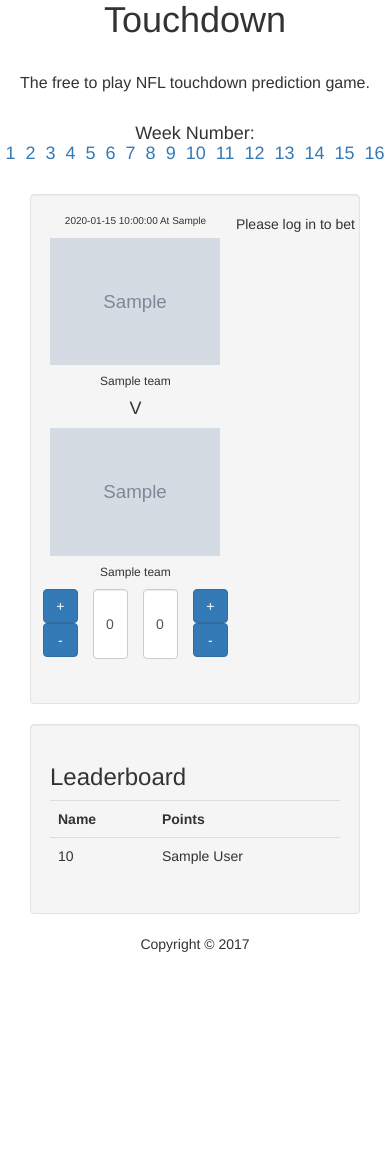
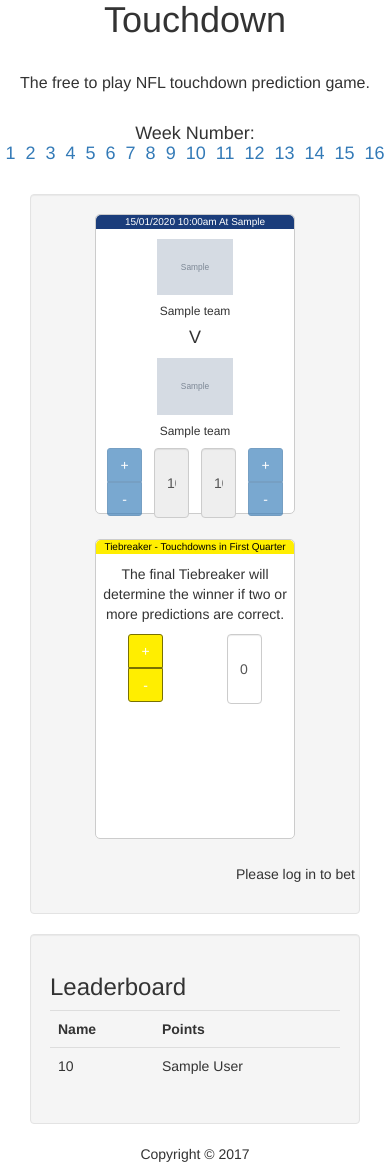
Before and after one commit to MattBarcroft/Total-Touchdowns, a PHP site: page / in a window 390 px wide. Shown: the part 181-1355 px from the top of the page. Before the commit the page ends 1133 px from the top, so only its background shows below. Run offline with PHP 8.4, Linux system fonts and the light colour scheme; tables that the repository leaves empty hold one stand-in row (values such as "Sample post"); grey boxes marked "Sample" are stand-in pictures; some libraries are stand-ins or nearby versions.

Commit message:
improved responsiveness and introduced tiebreaker

```diff
--- a/content/style/main.css
+++ b/content/style/main.css
@@ -1,4 +1,4 @@
-.individual-game{
+.individual-game {
   margin: 10px 0;
   background-color: #ccc;
   border-color: #ddd;
@@ -8,93 +8,199 @@
   box-shadow: none;
   height: 150px;
 }
-.game-header{
+
+.game-header {
   text-align: center;
 }
-.team-name-header{
-  height:40px;
+
+.team-name-header {
+  height: 40px;
 }
-#navbar-upper{
-  background-color:#1b3c7b;
+
+#navbar-upper {
+  background-color: #1b3c7b;
 }
-#navbar-lower{
-  background-color:#0b2352;
+
+#navbar-lower {
+  background-color: #0b2352;
 }
-.navbar-header>a, .nav>li>a{
-  color:rgb(189, 189, 189)!important;
+
+.navbar-header>a,
+.nav>li>a {
+  color: rgb(189, 189, 189)!important;
 }
-.navbar-header>a:hover, .nav>li>a:hover{
-  color:#ffffff!important;
+
+.navbar-header>a:hover,
+.nav>li>a:hover {
+  color: #ffffff!important;
 }
+
 body {
   padding-top: 50px;
 }
-.sidebar-leaderboard{
+
+.sidebar-leaderboard {
   background-color: #e9ecef;
   border-radius: .3rem;
 }
-.card-img-top{
-  width:100%;
+
+.card-img-top {
+  width: 100%;
 }
-.table>tbody>tr>th, .table>tbody>tr>td{
+
+.card {
+  background-color: white;
+  border-color: rgb(121, 121, 121);
+  border: solid #ccc;
+  border-width: 1px;
+  -webkit-border-radius: 5px;
+  -moz-border-radius: 5px;
+  border-radius: 5px;
+}
+
+.card-inner {
+  padding: 0 5px 5px 5px;
+}
+
+.table>tbody>tr>th,
+.table>tbody>tr>td {
   font-size: 14px;
 }
 
-.btn-addsubtract-score,  .input-bet-scores {
-  width:35px;
+.btn-addsubtract-score,
+.input-bet-scores {
+  width: 35px;
   margin: 0 auto;
 }
-.input-bet-scores{
-  height:70px;
-  width:35px;
+
+.btn-gold {
+  background-color: #ffee00;
+  border-color: #797100;
+  color: #fff;
 }
 
-p.card-text{
-      font-size: 10px;
+.btn-gold:hover {
+  background-color: #ddcb00;
 }
+
+.input-bet-scores {
+  height: 70px;
+  width: 35px;
+}
+
+p.card-text {
+  font-size: 10px;
+  background-color: #1b3d7b;
+  -webkit-border-top-left-radius: 5px;
+  -webkit-border-top-right-radius: 5px;
+  -moz-border-radius-topleft: 5px;
+  -moz-border-radius-topright: 5px;
+  border-top-left-radius: 5px;
+  border-top-right-radius: 5px;
+  color: white;
+}
+
+#tiebreaker-header {
+  background-color: #ffee00;
+  color: black;
+}
+
+.text-align-center {
+  text-align: center;
+}
+
 
 /*POSITIONING*/
 
-.div-narrow{
-  width:300px;
+.div-narrow {
+  width: 300px;
 }
-.centre-align{
+
+.centre-align {
   align-items: center;
-  margin:0 auto;
+  margin: 0 auto;
 }
-.full-width{
-  width:100%;
+
+.full-width {
+  width: 100%;
 }
+
+.padding-zero {
+  padding: 0;
+}
+
 
 /*FLEXBOX*/
 
-.card-flex{
+.card-flex {
   width: 200px;
   margin: auto;
   padding-bottom: 25px;
+}
 
-}
-.container-flex{
-  display:flex;
+.container-flex {
+  display: flex;
   flex-direction: row;
   flex-wrap: wrap;
 }
-.flex-direction-column{
+
+.flex-direction-column {
   display: flex;
-  flex-direction:column;
+  flex-direction: column;
 }
 
-.flex-direction-row{
+.flex-direction-row {
   display: flex;
-  flex-direction:row;
+  flex-direction: row;
+}
 
-}
-.flex-grow{
+.flex-grow {
   flex-grow: 1;
 }
-.flex-align-right{
+
+.flex-align-right {
   align-items: flex-end;
 }
-.align-right{
+
+.align-right {
   margin-left: auto;
 }
+
+.btn-addsubtract-score {
+  border-radius: 0px
+}
+
+.btn-add-score {
+  border-radius: 3px 3px 0px 0px;
+}
+
+.btn-subtract-score {
+  border-radius: 0px 0px 3px 3px;
+}
+
+
+/* MEDIA QUERIES*/
+
+
+/* DESKTOP */
+
+@media screen and (min-width: 992px) {
+  .card {
+    height: 220px;
+  }
+  .card-flex {
+    width: 30%;
+  }
+}
+
+
+/* MOBILE/TABLET */
+
+@media screen and (max-width: 992px) {
+  .card {
+    height: 300px;
+  }
+  .card-img-top {
+    width: 40%;
+  }
+}
--- a/includes/gameBets.php
+++ b/includes/gameBets.php
@@ -17,58 +17,119 @@
   <!-- Page Features -->
 
   <div class="well">
-    <div class="row text-center container-flex">
+          <div class="row text-center container-flex">
       <?php
       foreach ($rows as $row) {
+        $gameResultsReleased;
+        if($row['hometeamactualscore'] != NULL){
+          $gameResultsReleased = 1;
+        }
+        else{
+          $gameResultsReleased = 0;
+        }
+
           ?>
         <div class="card-flex">
           <div class="card">
-            <p class="card-text">
+          <p class="card-text">
               <?php
-              echo $row['kickoff_datetime'];
-          echo " At ". $row['location']; ?>
+              $kickoffdt = date('d/m/Y h:ia', strtotime($row['kickoff_datetime']));
+              echo $kickoffdt;
+              echo " At ". $row['location'];
+              ?>
             </p>
-            <div class="col-md-4">
+          <div class="card-inner">
+
+            <div class="col-md-4 padding-zero">
               <img class="card-img-top" src="/content/images/<?php echo $row['htlogo'];?>"  alt="">
-              <h6 class="card-title"><?php echo $row['htname']; ?></h6>
+              <h6 class="card-title text-align-center"><?php echo $row['htname']; ?></h6>
             </div>
             <div class="col-md-4 container-vs">
               <h4>V</h4>
             </div>
-            <div class="col-md-4">
+            <div class="col-md-4 padding-zero">
               <img class="card-img-top" src="/content/images/<?php echo $row['atlogo'];?>"  alt="">
-              <h6 class="card-title"><?php echo $row['atname']; ?></h6>
+              <h6 class="card-title text-align-center"><?php echo $row['atname']; ?></h6>
             </div>
             <div class="card-body">
             </div>
             <div class="flex-direction-row flex-grow full-width">
               <div class="flex-direction-row flex-grow score-controls">
                 <div class="flex-direction-column flex-grow">
-                  <button class='btn btn-primary btn-addsubtract-score btn-add-score' type='input'>+</button>
-                  <button class='btn btn-primary btn-addsubtract-score btn-subtract-score' type='input'>-</button>
+                  <button class='btn btn-primary btn-addsubtract-score btn-add-score' type='input'
+                  <?php echo ($gameResultsReleased != 1 ?: "disabled='disabled'") .">"; ?>
+                  +</button>
+                  <button class='btn btn-primary btn-addsubtract-score btn-subtract-score' type='input'
+                  <?php echo ($gameResultsReleased != 1 ?: "disabled='disabled'") .">"; ?>
+                  -</button>
                 </div>
                 <div class="flex-direction-column flex-grow">
-                  <?php
+                <?php
                   echo "<input name='gameid-".$row['game_id']."' value='".$row['game_id']."' type='hidden'>";
-          echo "<input class='form-control input-bet-scores' value='0' id='htscore-game-".$row['game_id']."' name='htscore-game-".$row['game_id']."' type='text'>"; ?>
+                  if($gameResultsReleased != 1){
+                    echo "<input class='form-control input-bet-scores' id='htscore-game-".$row['game_id']."'
+                    name='htscore-game-".$row['game_id']."' type='text' value='0'>";
+                  }else{
+                    echo "<input class='form-control input-bet-scores' id='htscore-game-".$row['game_id']."'
+                    name='htscore-game-".$row['game_id']."' type='text' readonly value='".$row['hometeamactualscore']."'>";
+                  }
+                  ?>
                 </div>
               </div>
               <div class="flex-direction-row flex-grow score-controls">
                 <div class="flex-direction-column flex-grow">
                   <?php
-                  echo "<input class='form-control input-bet-scores' value='0' id='atscore-game-".$row['game_id']."' name='atscore-game-".$row['game_id']."' type='text'>"; ?>
+                  echo "<input name='gameid-".$row['game_id']."' value='".$row['game_id']."' type='hidden'>";
+                  if($gameResultsReleased != 1){
+                    echo "<input class='form-control input-bet-scores' id='atscore-game-".$row['game_id']."'
+                    name='atscore-game-".$row['game_id']."' type='text' value='0'>";
+                  }else{
+                    echo "<input class='form-control input-bet-scores' id='atscore-game-".$row['game_id']."'
+                    name='atscore-game-".$row['game_id']."' type='text' readonly value='".$row['awayteamactualscore']."'>";
+                  }
+                  ?>
                 </div>
                 <div class="flex-direction-column flex-grow">
-                  <button class='btn btn-primary btn-addsubtract-score btn-add-score' type='input'>+</button>
-                  <button class='btn btn-primary btn-addsubtract-score btn-subtract-score' type='input'>-</button>
+                  <button class='btn btn-primary btn-addsubtract-score btn-add-score' type='input'
+                  <?php echo ($gameResultsReleased != 1 ?: "disabled='disabled'") .">"; ?>
+                  +</button>
+                  <button class='btn btn-primary btn-addsubtract-score btn-subtract-score' type='input'
+                  <?php echo ($gameResultsReleased != 1 ?: "disabled='disabled'") .">"; ?>
+                  -</button>
                 </div>
               </div>
             </div>
           </div>
+          </div>
         </div>
         <?php
       }
+      ?>
+      <div class="card-flex">
+      <div class="card">
+        <p class="card-text" id="tiebreaker-header">
+          Tiebreaker - Touchdowns in First Quarter
+        </p>
+        <div>
+          <p>
+          The final Tiebreaker will determine the winner if two or more predictions are correct.
+          </p>
 
+        </div>
+        <div class="flex-direction-row flex-grow score-controls">
+                <div class="flex-direction-column flex-grow">
+                  <button class="btn btn-gold btn-addsubtract-score btn-add-score" type="input" 1="">                  +</button>
+                  <button class="btn btn-gold btn-addsubtract-score btn-subtract-score" type="input" 1="">                  -</button>
+                </div>
+                <div class="flex-direction-column flex-grow">
+                <input name="tiebreaker" value="tiebreaker" type="hidden"><input class="form-control input-bet-scores" id="tiebreaker" name="tiebreaker" type="text" value="0">
+              </div>
+              </div>
+      </div>
+      </div>
+
+
+<?php
 if (isset($_COOKIE['username'])) {
     ?>
       <div class="flex-direction-row full-width">
@@ -78,7 +139,11 @@ if (isset($_COOKIE['username'])) {
       </div>
 <?php
 } else {
+  echo "<div class='flex-direction-row full-width'>";
+  echo "<div class='align-right'>";
         echo "<p>Please log in to bet</p>";
+        echo "</div>";
+        echo "</div>";
     }?>
     </div>
 
--- a/includes/head.php
+++ b/includes/head.php
@@ -17,4 +17,5 @@ include("init.php");
   <script src="../content/script/main.js"></script>
   <link href="../content/style/main.css" rel="stylesheet">
 
+  <meta name="viewport" content="width=device-width, initial-scale=1.0">
 </head>
```
